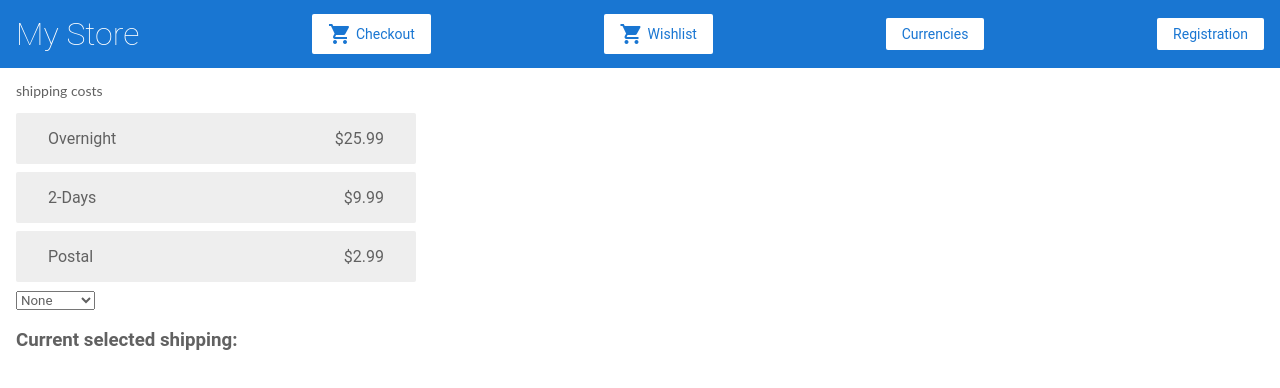
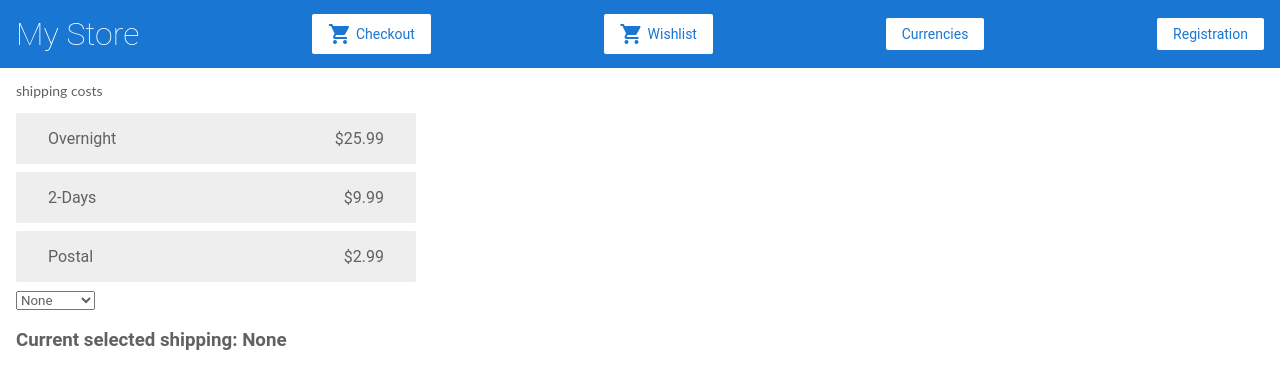
Before and after one commit to ChanksM/angular-tutorial-1, an Angular app: page /shipping in a window 1280 px wide. Shown: the top 388 px of the page. Built offline with nearby package versions, Linux system fonts and the light colour scheme.

Commit message:
feat(21-di-part-4): Finish tutorial

```diff
--- a/src/app/app.module.ts
+++ b/src/app/app.module.ts
@@ -12,7 +12,7 @@ import { CartComponent } from './cart/cart.component';
 import { ShippingComponent } from './shipping/shipping.component';
 import { HttpClientModule } from '@angular/common/http';
 import { WishlistComponent } from './wishlist/wishlist.component';
-import { ReactiveFormsModule } from '@angular/forms';
+import { ReactiveFormsModule, FormsModule } from '@angular/forms';
 import { CurrencyComponent } from './currency/currency.component';
 import { TaskOneComponent } from './task-1/task-1.component';
 
@@ -42,7 +42,8 @@ import { TaskOneComponent } from './task-1/task-1.component';
       { path: 'currency', component: CurrencyComponent},
       { path: 'registration', component: TaskOneComponent}
     ]),
-    ReactiveFormsModule
+    ReactiveFormsModule,
+    FormsModule
   ],
   providers: [],
   bootstrap: [AppComponent]
--- a/src/app/shipping.service.ts
+++ b/src/app/shipping.service.ts
@@ -7,7 +7,7 @@ import { HttpClient } from '@angular/common/http';
 
 
 export class ShippingService {
-  private type;
+  private type = 'None';
   constructor(private http: HttpClient) { }
   getShippingCosts() {
     return this.http.get('/assets/shipping.json');
--- a/src/app/shipping/shipping.component.html
+++ b/src/app/shipping/shipping.component.html
@@ -4,9 +4,9 @@
     <span>{{shipping.price | currency}}</span>
 </div>
 
-<select (change)="selectShipping($event.target.value)">
-    <option>None</option>
-    <option *ngFor="let shipping of shippingCosts | async">
+<select [(ngModel)]="selectedShipping" (change)="selectShipping($event.target.value)">
+    <option [value]="'None'">None</option>
+    <option [value]="shipping.name" *ngFor="let shipping of shippingCosts | async">
         {{shipping.name}}
     </option>
 </select>
--- a/src/app/shipping/shipping.component.ts
+++ b/src/app/shipping/shipping.component.ts
@@ -8,16 +8,14 @@ import { ShippingService } from '../shipping.service';
 })
 export class ShippingComponent implements OnInit {
   shippingCosts;
+  selectedShipping;
 
   constructor(private shippingService: ShippingService) {
     this.shippingCosts = shippingService.getShippingCosts();
+    this.selectedShipping = shippingService.getType();
   }
 
   ngOnInit() {
-  }
-
-  get selectedShipping() {
-    return this.shippingService.getType();
   }
 
   selectShipping(value) {
```
